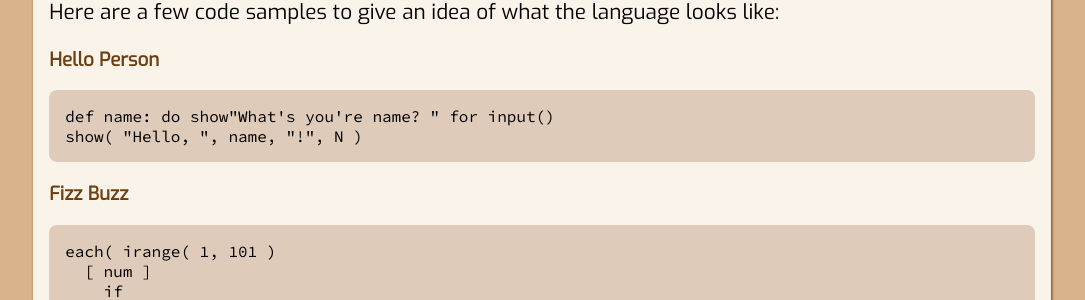
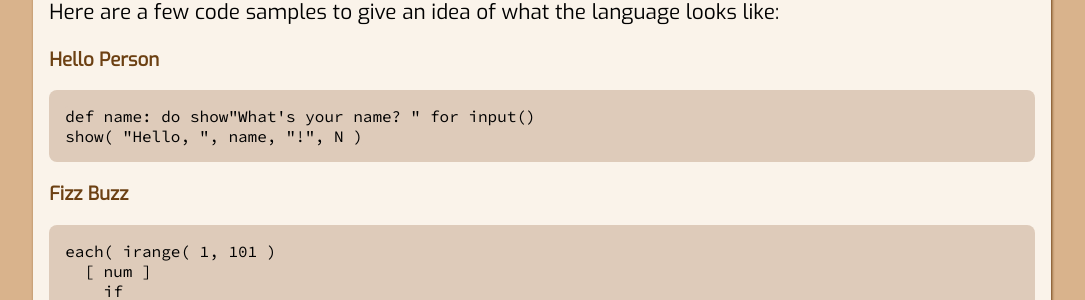
Before and after one commit to ten-lang/ten-lang, a Jekyll site: the page built from index.md, in a window 1280 px wide. Shown: the part 1164-1464 px from the top of the page, without its empty margins (98-1183 px from the left). Built offline with Jekyll 4.4.1, drawn with Linux system fonts in a browser that asks for light colours.

Commit message:
Fix typo.

```diff
--- a/index.md
+++ b/index.md
@@ -50,7 +50,7 @@ Here are a few code samples to give an idea of what the language
 looks like:
 
 ### Hello Person
-    def name: do show"What's you're name? " for input()
+    def name: do show"What's your name? " for input()
     show( "Hello, ", name, "!", N )
 
 ### Fizz Buzz
```
